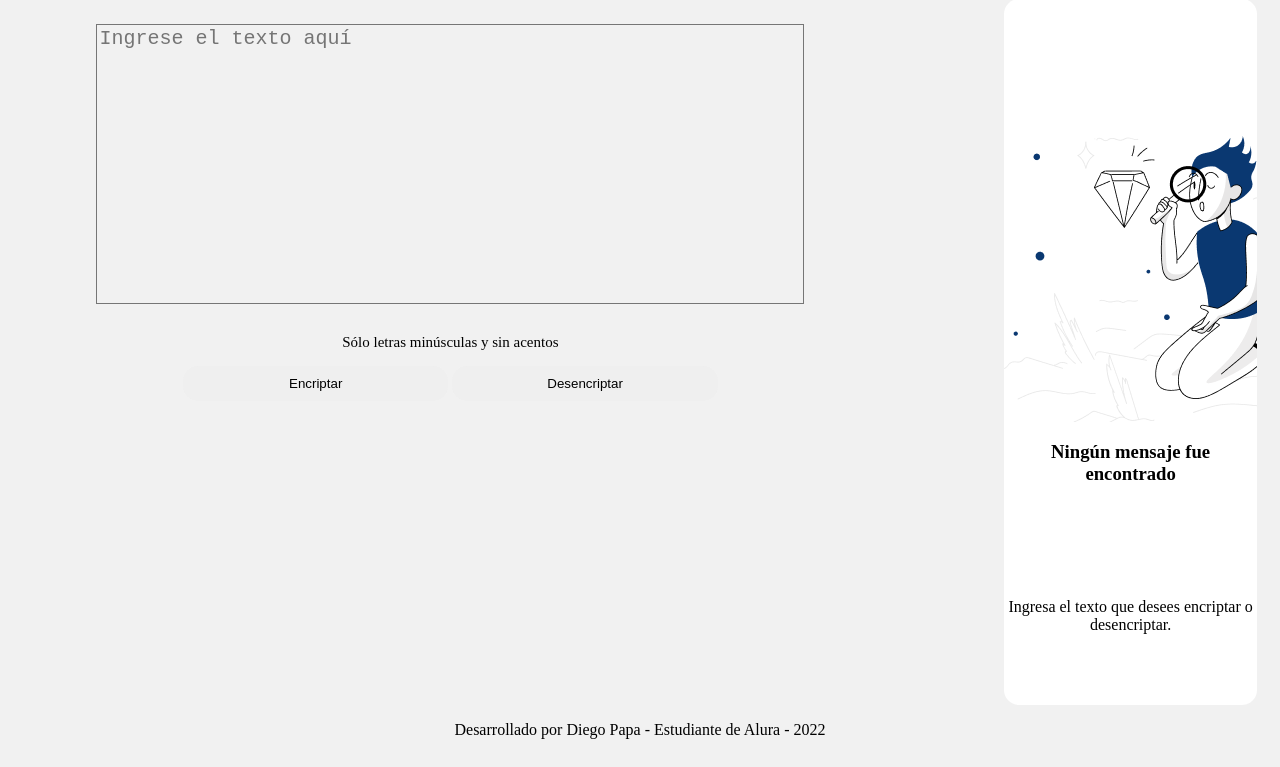
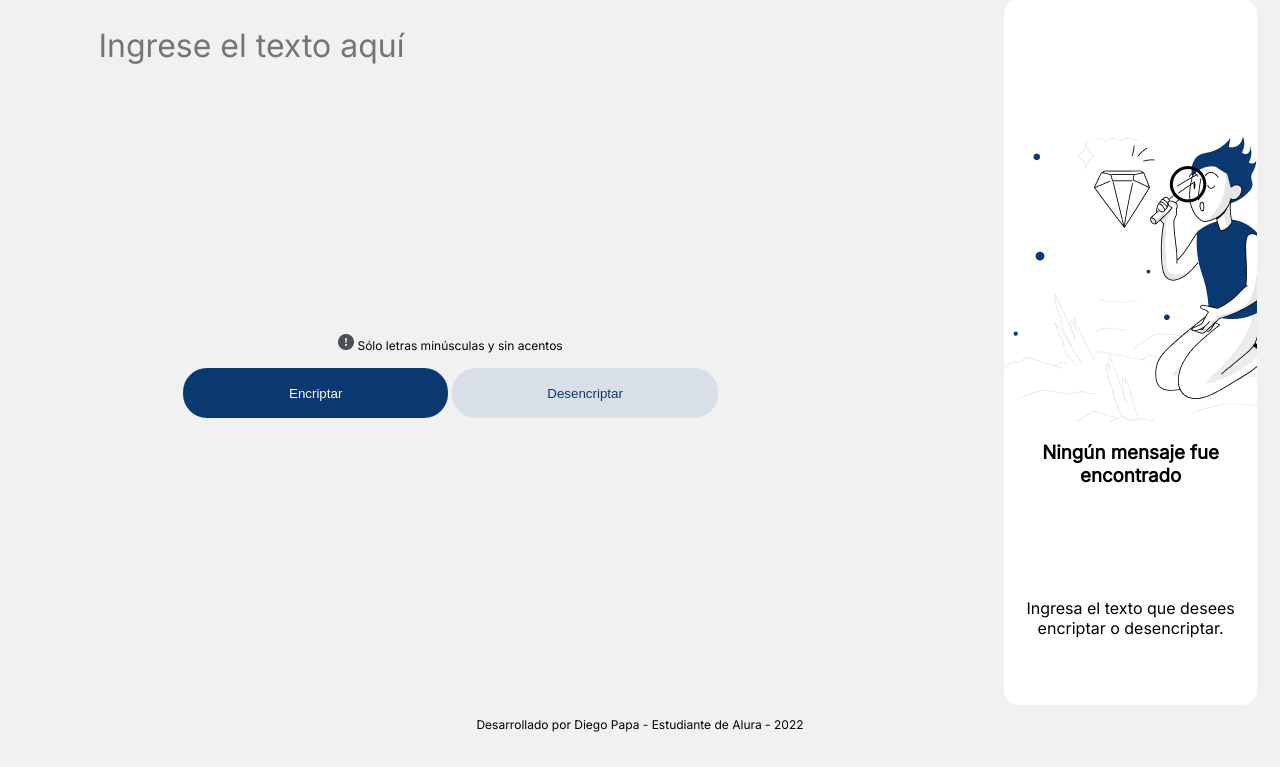
Before and after one commit to DiegoP76/Encriptador, a plain HTML site: page index.html in a window 1280 px wide. Shown: the part 59-826 px from the top of the page. Drawn offline with Linux system fonts and the light colour scheme.

Commit message:
Cambio de estilo v1.0

```diff
--- a/index.html
+++ b/index.html
@@ -7,6 +7,11 @@
         <meta http-equiv='X-UA-Compatible' content='IE=edge'>
         <title>Encriptador</title>
         <link rel="stylesheet" href="style.css">
+
+        <link rel="preconnect" href="https://fonts.googleapis.com">
+        <link rel="preconnect" href="https://fonts.gstatic.com" crossorigin>
+        <link href="https://fonts.googleapis.com/css2?family=Inter&display=swap" rel="stylesheet">
+
     </head>
 
     <body>
@@ -20,7 +25,8 @@
             <section class="seccion1">
 
                 <textarea class="textArea" placeholder="Ingrese el texto aquí"></textarea>
-                <p class="aclaracion">Sólo letras minúsculas y sin acentos</p>
+
+                <p class="aclaracion"><img src="img/admiracion.png" alt="admiracion"> Sólo letras minúsculas y sin acentos</p>
 
                 <div class="botones">
                     <input type="button" class="btn-encriptar" value="Encriptar">
@@ -45,7 +51,6 @@
                 </div>
 
                 <div class="cont-resultado">
-                    <h3>Mensaje Encriptado</h3>
                     <p class="texto-resultado"></p>
                 </div>
 
@@ -58,7 +63,7 @@
         </main>
 
         <footer>
-            <p>Desarrollado por Diego Papa - Estudiante de Alura - 2022</p>
+            <p class="desarrollador">Desarrollado por Diego Papa - Estudiante de Alura - 2022</p>
         </footer>
 
         <script src="javascript.js"></script>
--- a/style.css
+++ b/style.css
@@ -30,15 +30,26 @@ section{
 
 .aclaracion{
     text-align: center;
-    font-size: 15px;
+    font-size: 12px;
+    font-family: 'Inter', sans-serif;
     margin-top: 30px;
 }
 
 .btn-encriptar, .btn-desencriptar{
     width: 30%;
-    height: 35px;
-    border-radius: 15px;
+    height: 50px;
+    border-radius: 24px;
     border: none;
+}
+
+.btn-encriptar{
+    background-color: #0A3871;
+    color: #FFFFFF;
+}
+
+.btn-desencriptar{
+    background-color: #D8DFE8;
+    color: #0A3871;
 }
 
 .botones{
@@ -53,7 +64,10 @@ section{
     margin: auto;
     margin-top: 25px;
     resize: none;
-    font-size: 20px;
+    font-size: 32px;
+    font-family: 'Inter', sans-serif;
+    border: none;
+    color: #0A3871;
     background-color: #f1f1f1;
 }
 
@@ -78,12 +92,14 @@ section{
 .cont-titulo{
     width: 100%;
     height: 20%;
+    font-family: 'Inter', sans-serif;
     text-align: center;
 }
 
 .cont-parrafo{
     width: 100%;
     height: 20%;
+    font-family: 'Inter', sans-serif;
     text-align: center;
 }
 
@@ -91,6 +107,7 @@ section{
     width: 100%;
     height: 70%;
     padding: 15px;
+    font-family: 'Inter', sans-serif;
     box-sizing: border-box;
 }
 
@@ -107,6 +124,8 @@ section{
     margin: auto;
     border-radius: 20px;
     border: none;
+    background-color: #D8DFE8;
+    color: #0A3871;
 }
 
 footer{
@@ -118,3 +137,8 @@ footer{
 .ocultar{
     display: none;
 }
+
+.desarrollador{
+    font-size: 12px;
+    font-family: 'Inter', sans-serif;
+}
```
Also changed, not shown: img/admiracion.png (added).
